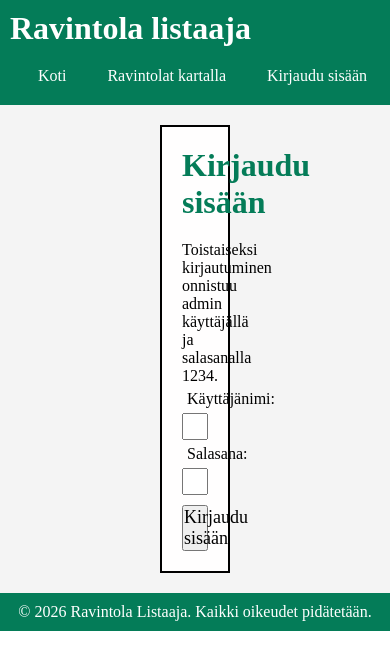
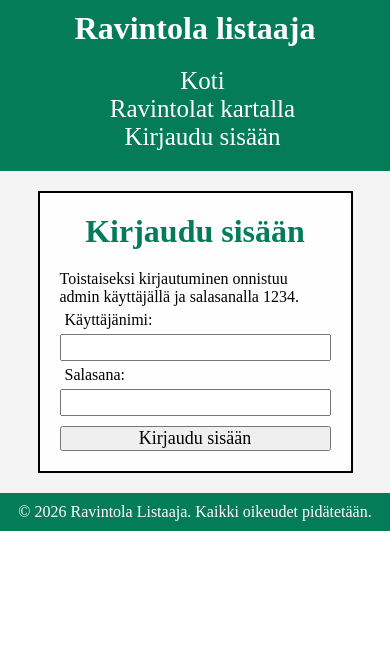
Before and after one commit to UnnaHaitto/RestaurantWebsite, a website: page src/pages/login.html in a window 390 px wide. Drawn offline with Linux system fonts and the light colour scheme.

Commit message:
refactor login container and map styles for improved responsiveness

```diff
--- a/src/css/style.css
+++ b/src/css/style.css
@@ -372,6 +372,27 @@ header {
   #user-text {
     font-size: 25px;
   }
+
+  #login-container {
+    width: 30%;
+  }
+}
+
+@media screen and (max-width: 1000px) {
+  #login-container {
+    width: 50%;
+  }
+}
+
+@media screen and (max-width: 900px) {
+  #map-container {
+    width: 100%;
+  }
+
+  #map {
+    height: 100dvh;
+    width: 100dvh;
+  }
 }
 
 @media screen and (max-width: 850px) {
@@ -383,4 +404,40 @@ header {
     margin-top: 20px;
     width: 100%;
   }
+
+  .pagination {
+    font-size: 20px;
+  }
+
+  header h1 {
+    text-align: center;
+  }
+
+  .header-nav {
+    display: flex;
+    justify-content: center;
+  }
+
+  .header-nav ul {
+    flex-direction: column;
+    text-align: center;
+  }
+
+  .header-nav ul li {
+    font-size: 25px;
+  }
+
+  #login-container {
+    width: 90%;
+  }
 }
+
+/*viikon menun päiväykset 650px kohdalla burgeri valikoksi
+
+ravintola kartta 900 px kohdalla width 100%
+
+kirjautumissivu
+
+hamburgerivalikko
+
+user sivun sidebar ja main content*/
```
